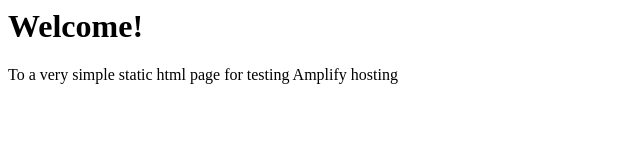
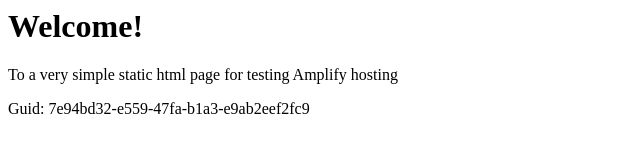
Before and after one commit to aws-aemilia-fra/Github-PR-Commit-Integration-Test-DoNotTouch-GithubWebhookPreviewCanaryTest-v1-prod-eu-central-1, a website: page src/index.html in a window 1280 px wide. Shown: the whole page, without its empty margins (0-640 px from the left). Drawn offline with Linux system fonts and the light colour scheme.

Commit message:
commit from integ tests

```diff
--- a/src/index.html
+++ b/src/index.html
@@ -1,3 +1,5 @@
+
+
 <html lang="en">
 
 <head>
@@ -10,6 +12,6 @@
 <body>
     <h1>Welcome!</h1>
     <p>To a very simple static html page for testing Amplify hosting</p>
-</body>
+    <p>Guid: 7e94bd32-e559-47fa-b1a3-e9ab2eef2fc9</p></body>
 
 </html>
```
